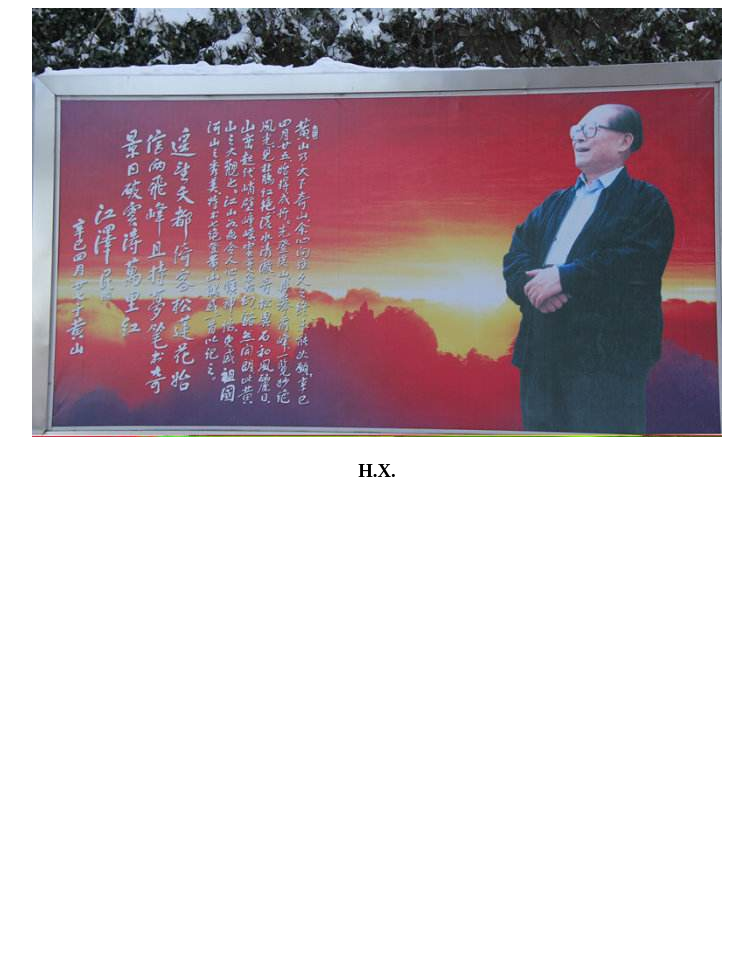
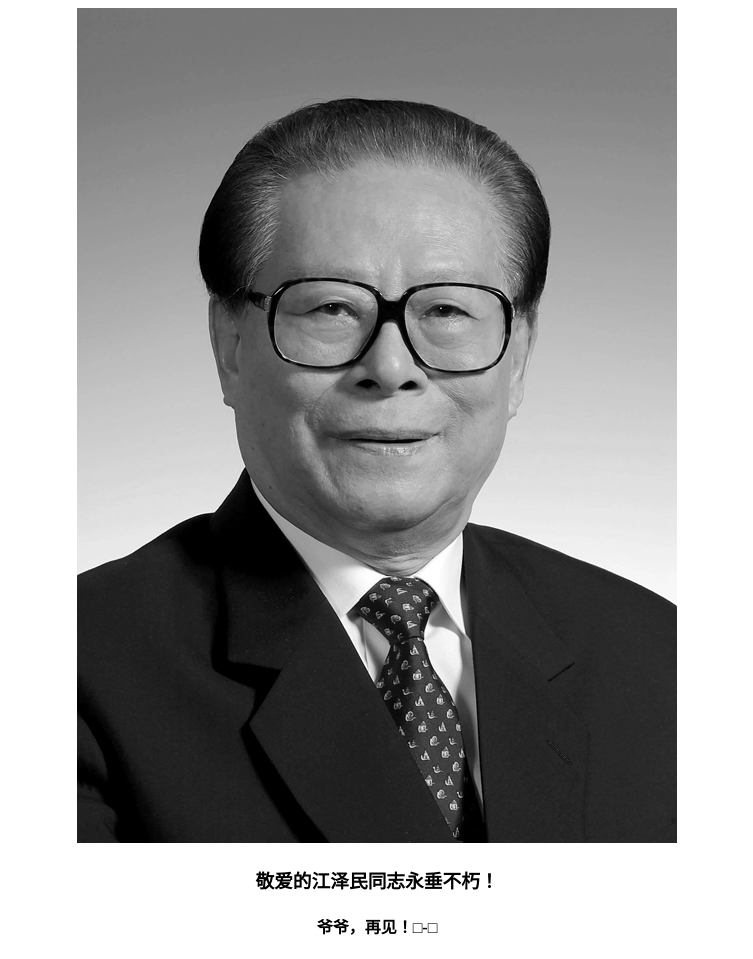
Before and after one commit to hongxiao95/add1s_website, a plain HTML site: page index.html in a window 1280 px wide. Shown: the whole page, without its empty margins (263-1016 px from the left). Before the commit the page ends 800 px from the top, so only its background shows below. Drawn offline with Linux system fonts and the light colour scheme.

Commit message:
bye yeye

```diff
--- a/index.html
+++ b/index.html
@@ -4,8 +4,9 @@
 </head>
 <body>
     <div style="text-align: center">
-        <img src="./poem.jpg">
+        <img src="./遗像.webp">
         <br/>
-        <h3>H.X.</h3>
+        <h3>敬爱的江泽民同志永垂不朽！</h3>
+        <h4>爷爷，再见！□-□</h4>
     </div>
 </body>
```
